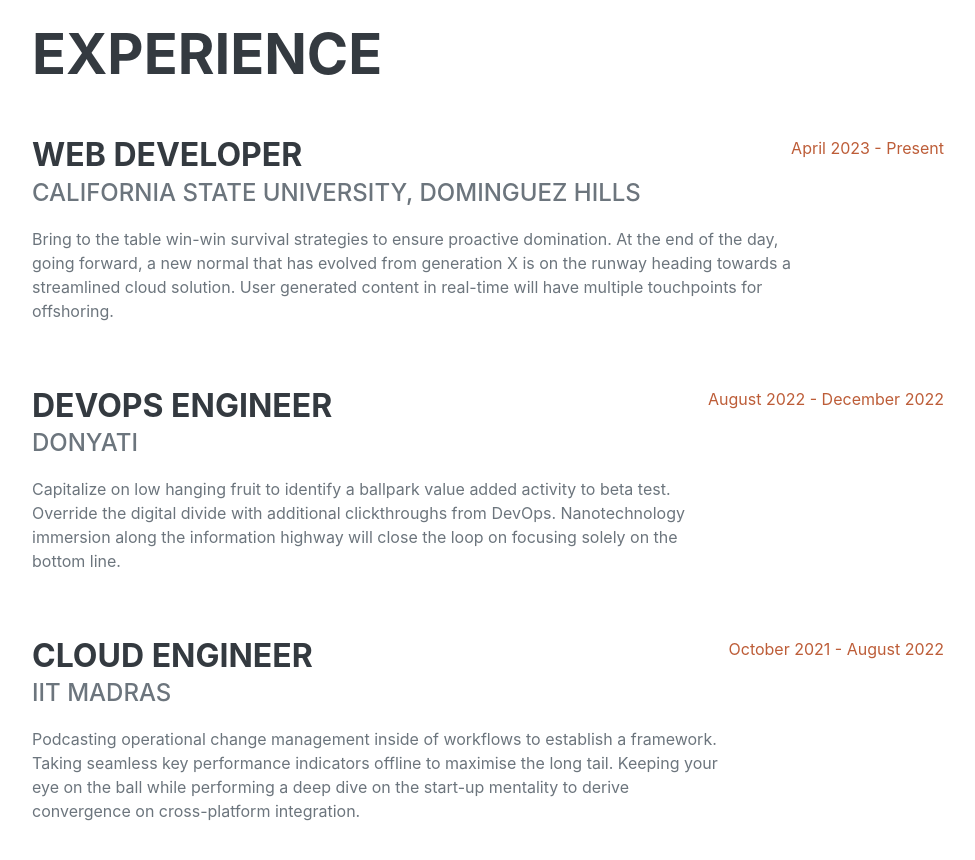
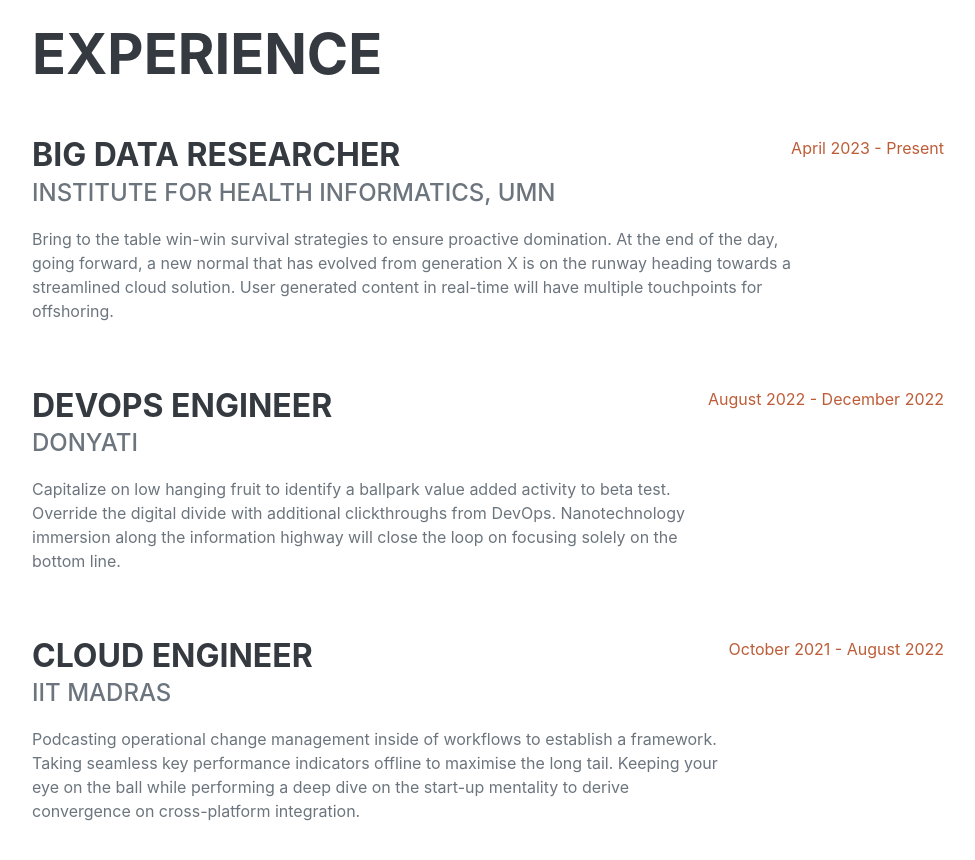
Before and after one commit to Shashank-Magdi08/Portfolio, a website: page index.html in a window 1280 px wide. Shown: the part 860-1720 px from the top of the page, without its empty margins (288-1263 px from the left). Drawn offline with nearby package versions, Linux system fonts and the light colour scheme; a web font is replaced by a local one.

Commit message:
Update index.html

```diff
--- a/index.html
+++ b/index.html
@@ -63,8 +63,8 @@
                     <h2 class="mb-5">Experience</h2>
                     <div class="d-flex flex-column flex-md-row justify-content-between mb-5">
                         <div class="flex-grow-1">
-                            <h3 class="mb-0">Web Developer</h3>
-                            <div class="subheading mb-3">California State University, Dominguez Hills</div>
+                            <h3 class="mb-0">Big Data Researcher</h3>
+                            <div class="subheading mb-3">Institute for Health Informatics, UMN </div>
                             <p>Bring to the table win-win survival strategies to ensure proactive domination. At the end of the day, going forward, a new normal that has evolved from generation X is on the runway heading towards a streamlined cloud solution. User generated content in real-time will have multiple touchpoints for offshoring.</p>
                         </div>
                         <div class="flex-shrink-0"><span class="text-primary">April 2023 - Present</span></div>
```
